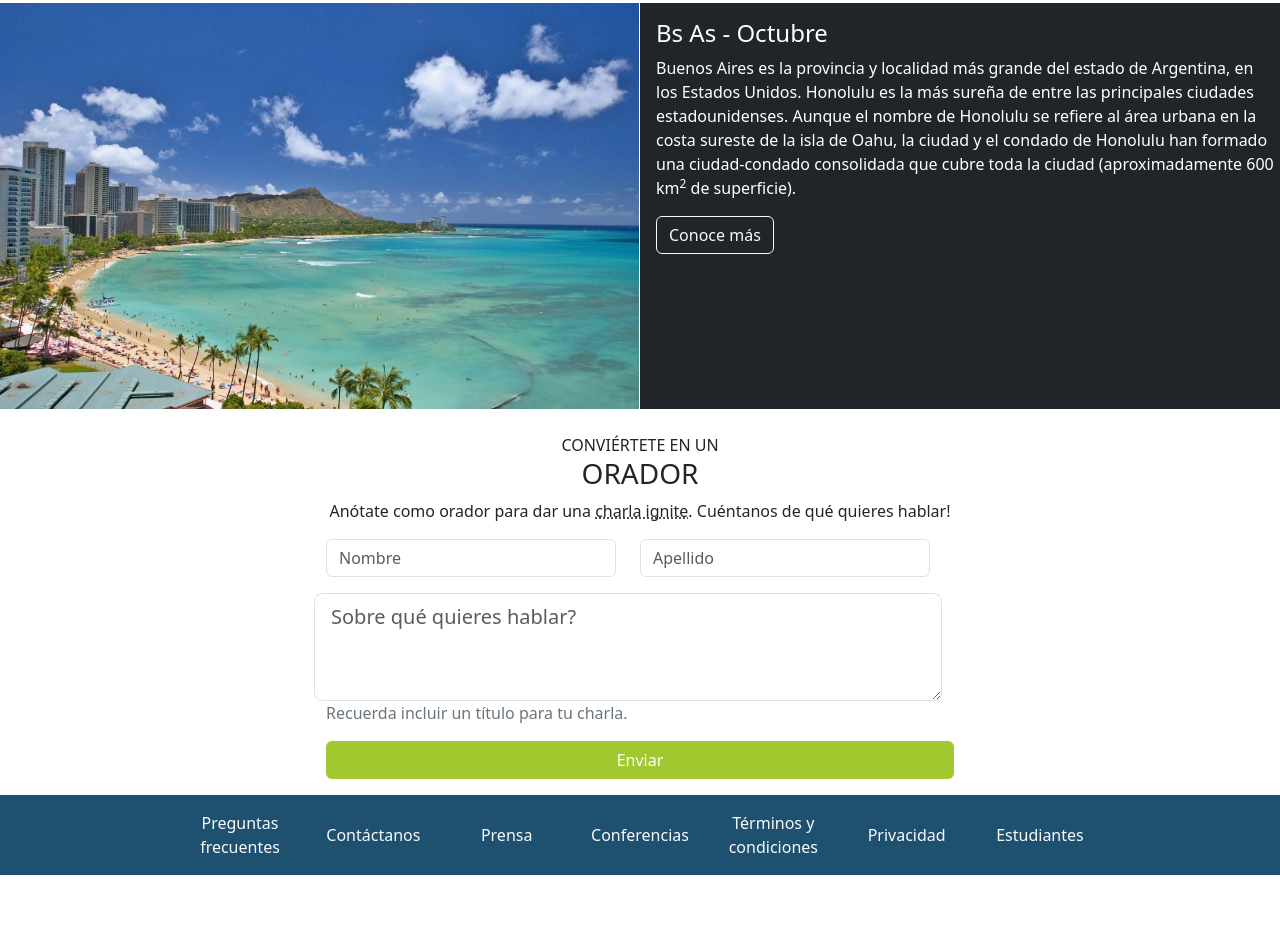
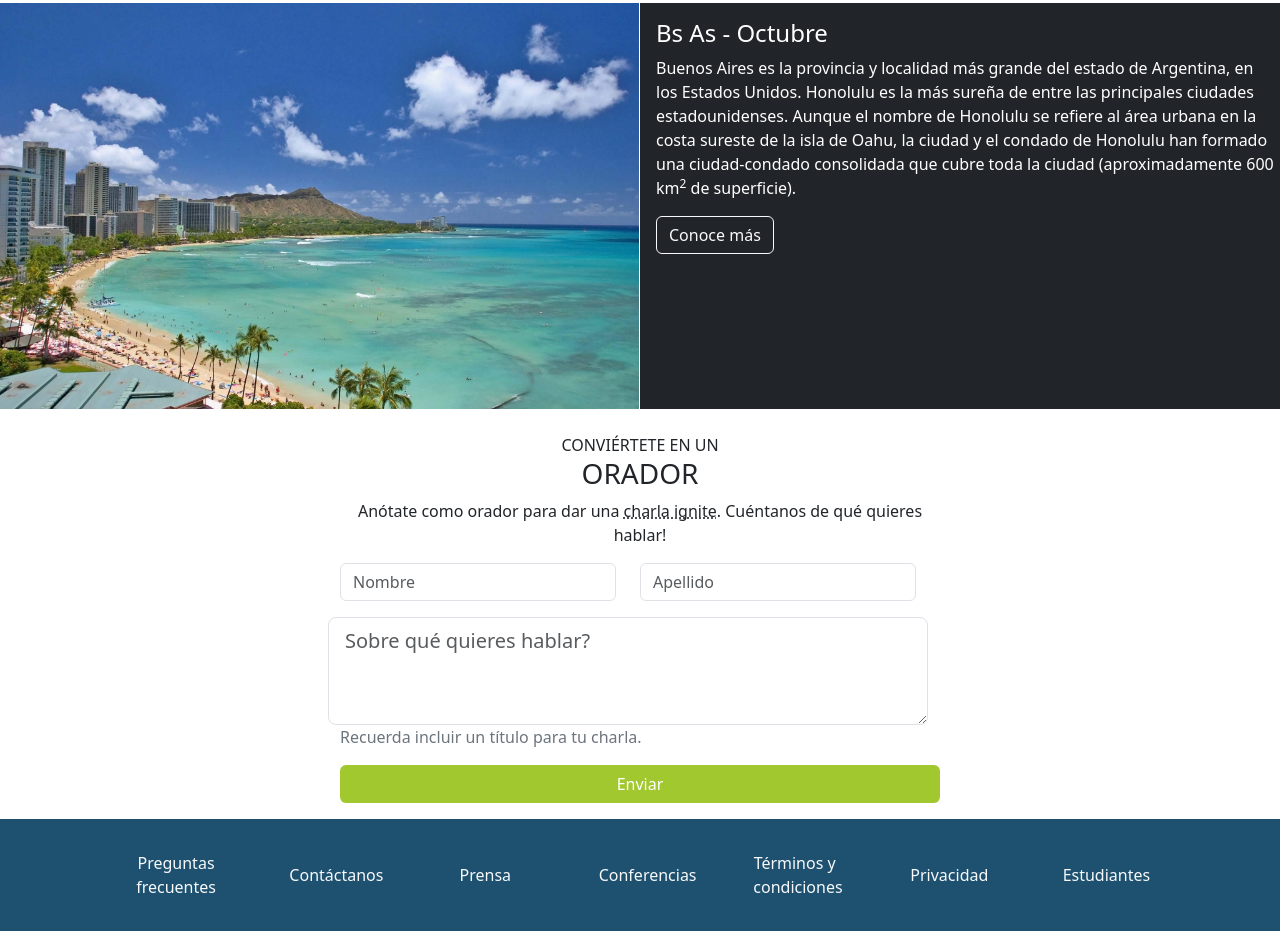
Before and after one commit to FDany/Trabajo_Integrador, a plain HTML site: page index.html in a window 1280 px wide. Shown: the part 1430-2361 px from the top of the page. Before the commit the page ends 2305 px from the top, so only its background shows below. Drawn offline with nearby package versions, Linux system fonts and the light colour scheme.

Commit message:
tercer commit

```diff
--- a/index.html
+++ b/index.html
@@ -159,7 +159,7 @@
 
 
   <!--  FORMULARIO  -->
-  <div class="row mt-4">
+  <div class="row mt-4 mx-3 px-2 px-sm-0">
     <div class="col-md-6 offset-md-3">
       <form action="">
 
@@ -177,7 +177,6 @@
               <input type="text" class="form-control" placeholder="Apellido" aria-label="Last name">
             </div>
           </div>
-
 
           <div class="row mb-3 mt-3">
             <textarea class="form-control form-control-lg" id="exampleFormControlTextarea1" placeholder="Sobre qu&eacute; quieres hablar?" rows="3"></textarea>
@@ -202,36 +201,36 @@
   </div>
 
   <!--  PIE DE PAGINA   -->
-  <footer class="footerFondo mt-3 px-3">
+  <footer class="footerFondo mt-3">
+    <div class="container-fluid">
 
-    <div class="row justify-content-center py-3 mx-3">
-
-        <div class="col-md-1 col-2 mx-3 my-auto px-md-0 px-3 text-center">
+      <div class="row justify-content-center py-3">
+        <!--   col-md-1 col-2 mx-3 my-auto px-md-0 px-3   -->
+          <div class="col-sm-1 mx-md-4 py-3 my-auto text-center">
             <a class="linkFooter text-light " href="">Preguntas frecuentes</a>
           </div>
-        <div class="col-md-1 col-2 mx-3 my-auto px-md-0 px-3 text-center">
+          <div class="col-sm-1 mx-md-4 py-3 my-auto text-center">
             <a class="linkFooter text-light " href="">Contáctanos</a>
           </div>
-        <div class="col-md-1 col-2 mx-3 my-auto px-md-0 px-3 text-center">
+          <div class="col-sm-1 mx-md-4 py-3 my-auto text-center">
             <a class="linkFooter text-light" href="">Prensa</a>
           </div>
-        <div class="col-md-1 col-2 mx-3 my-auto px-md-0 px-3 text-center">
+          <div class="col-sm-1 mx-md-4 py-3 my-auto text-center">
             <a class="linkFooter text-light" href="">Conferencias</a>
           </div>
-        <div class="col-md-1 col-2 mx-3 my-auto px-md-0 px-3 text-center">
-          <a class="linkFooter text-light text-center" href="">Términos y condiciones</a>
+          <div class="col-sm-1 mx-md-4 py-3 my-auto text-center">
+            <a class="linkFooter text-light" href="">Términos y condiciones</a>
           </div>
-        <div class="col-md-1 col-2 mx-3 my-auto px-md-0 px-3 text-center">
+          <div class="col-sm-1 mx-md-4 py-3 my-auto text-center">
             <a class="linkFooter text-light" href="">Privacidad</a>
           </div>
-        <div class="col-md-1 col-2 mx-3 my-auto px-md-0 px-3 text-center">
+          <div class="col-sm-1 mx-md-4 py-3 my-auto text-center">
             <a class="linkFooter text-light" href="">Estudiantes</a>
           </div>
-
+      </div>
     </div>
 
   </footer>
-
 
     <script src="https://cdn.jsdelivr.net/npm/bootstrap@5.3.2/dist/js/bootstrap.bundle.min.js" integrity="sha384-C6RzsynM9kWDrMNeT87bh95OGNyZPhcTNXj1NW7RuBCsyN/o0jlpcV8Qyq46cDfL" crossorigin="anonymous"></script>
 
```
Also changed, not shown: assets/CSS/index.css (+9 -0 lines). Lines whose indentation alone changed are shown as unchanged.
